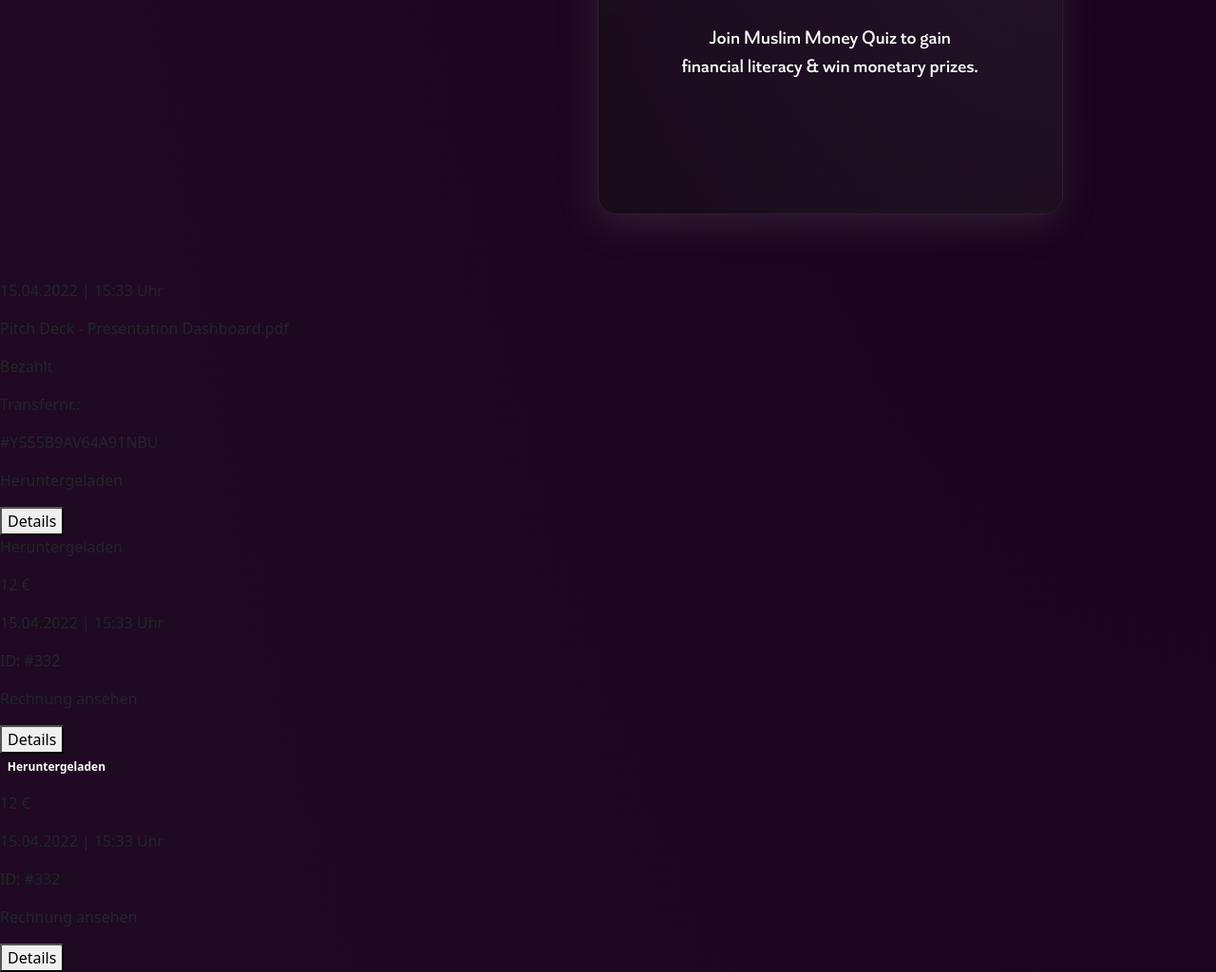
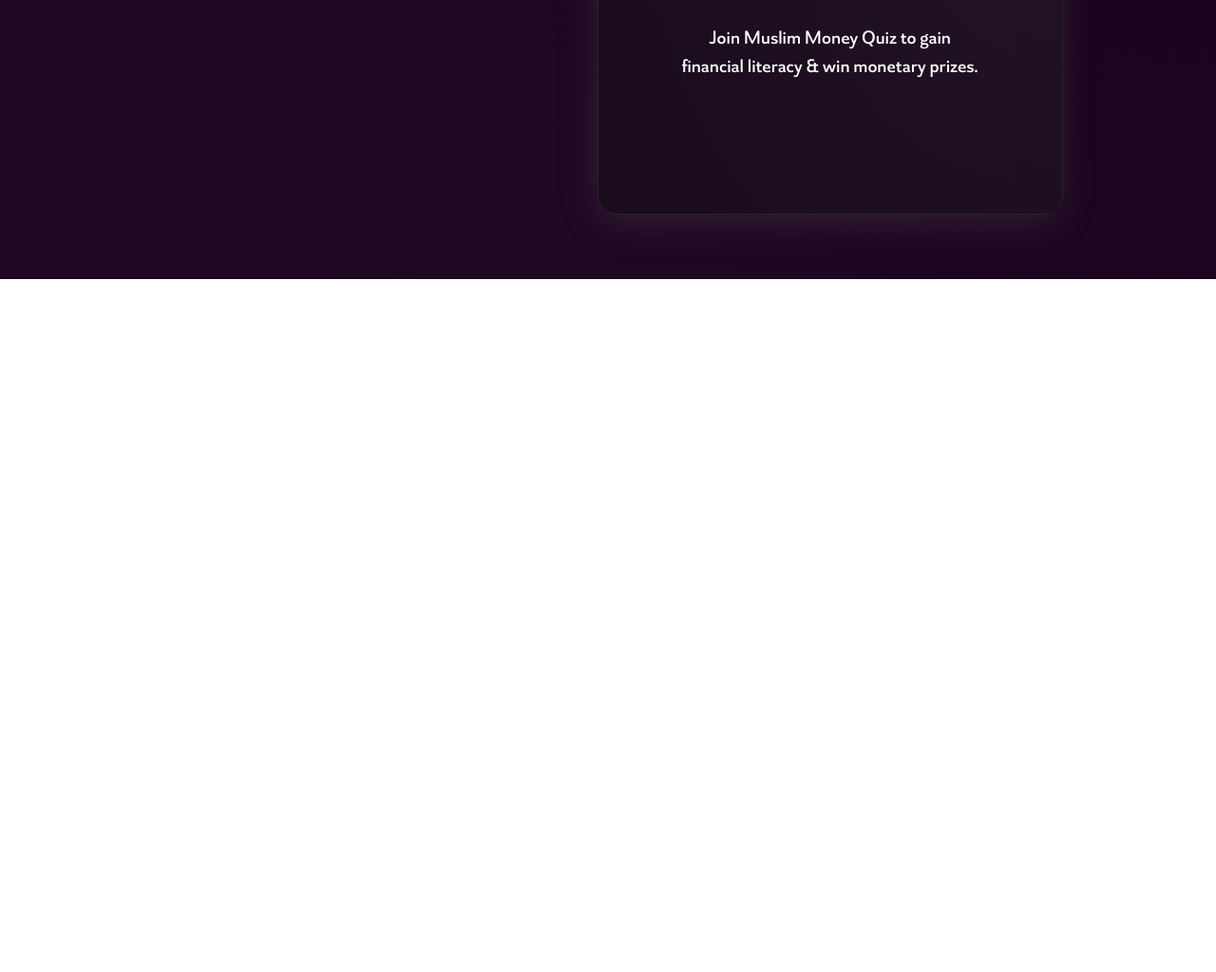
Before and after one commit to amakadiya98/app.github.io, a plain HTML site: page index.html in a window 1280 px wide. Shown: the part 4184-5208 px from the top of the page at 95% size. After the commit the page ends 4478 px from the top, so only its background shows below. Drawn offline with nearby package versions, Linux system fonts and the light colour scheme.

Commit message:
update html changes

```diff
--- a/index.html
+++ b/index.html
@@ -162,71 +162,6 @@
                 </div>
         </section>
 
- <div class="table-part">
-<div class="information-data">
-    <div class="inner-data">
-        <div class="pdf-details">
-            <p>15.04.2022 | 15:33 Uhr</p>
-            <p>Pitch Deck - Presentation Dashboard.pdf</p>
-        </div>
-        <div class="badge-part">
-            <p class="badge-part">Bezahlt</p>
-        </div>
-    </div>
-    <div class="id-part">
-        <p class="title"> Transfernr.:</p>
-        <p>#Y555B9AV64A91NBU</p>
-    </div>
-    <div class="badge-btn-part">
-        <p class="badge-btn">Heruntergeladen</p>
-        <button class="outline-btn">Details </button>
-    </div>
-</div>
-</div>
-
-
-<div class="money-table-part">
-<div class="money-details">
-    <div class="badge-btn">
-        <p class="badge-btn green"><i class="icon"></i>Heruntergeladen</p>
-    </div>
-    <div class="price">
-        <p>12 €</p>
-    </div>
-    <div class="date-time">
-        <p>15.04.2022 | 15:33 Uhr</p>
-    </div>
-    <div class="id-part">
-        <p>ID: #332</p>
-    </div>
-    <div class="link-part">
-        <p>Rechnung ansehen</p>
-    </div>
-    <div class="button-part">
-        <button class="outline-btn">Details </button>
-    </div>
-</div>
-<div class="money-details">
-    <div class="badge-btn">
-        <p class="badge-btn gray badge"><i class="icon"></i>Heruntergeladen</p>
-    </div>
-    <div class="price">
-        <p>12 €</p>
-    </div>
-    <div class="date-time">
-        <p>15.04.2022 | 15:33 Uhr</p>
-    </div>
-    <div class="id-part">
-        <p>ID: #332</p>
-    </div>
-    <div class="link-part">
-        <p>Rechnung ansehen</p>
-    </div>
-    <div class="button-part">
-        <button class="outline-btn">Details </button>
-    </div>
-</div>
-</div>
 
 
 
```
